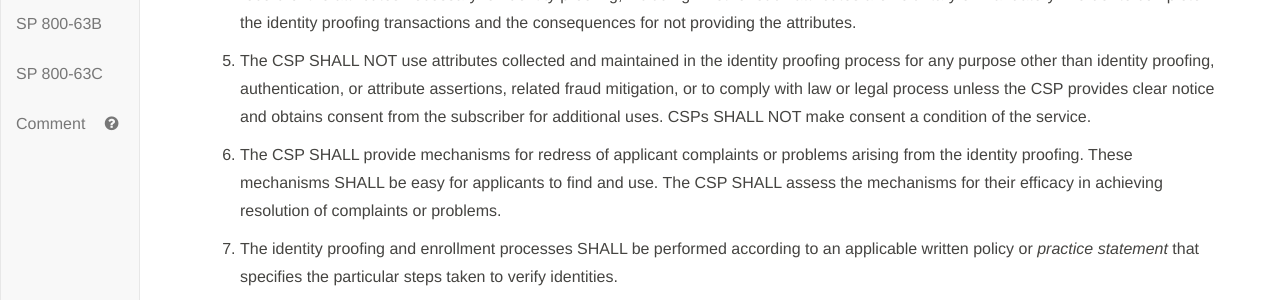
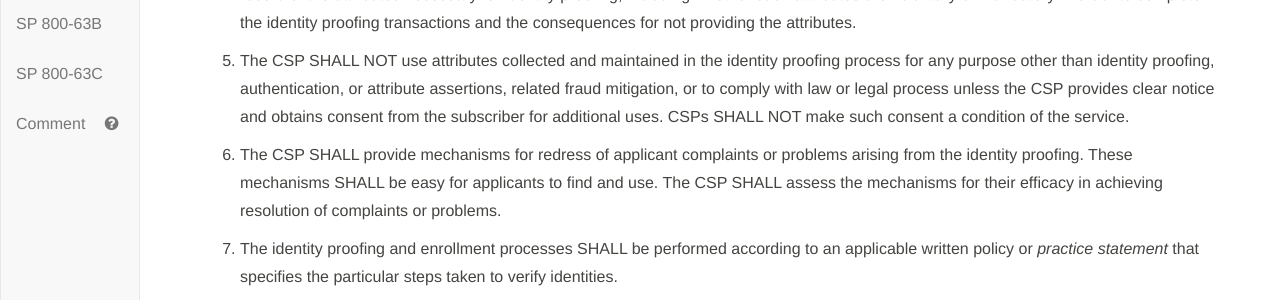
Before and after one commit to usnistgov/800-63-3, a Jekyll site: the page built from sp800-63a/sec4_ial.md, in a window 1280 px wide and 900 px high, scrolled down 759 px. Shown: the part 208-508 px from the top of the window. Built offline with Jekyll 4.4.1, drawn with Linux system fonts in a browser that asks for light colours; our own code applies the rules of GitHub Pages for plain Markdown files.

Commit message:
Closes #1454

```diff
--- a/sp800-63a/sec4_ial.md
+++ b/sp800-63a/sec4_ial.md
@@ -43,7 +43,7 @@ The following requirements apply to any CSP performing identity proofing at IAL2
 
 4. The CSP SHALL provide explicit notice at the time of collection to the applicant regarding the purpose for collecting and maintaining a record of the attributes necessary for identity proofing, including whether such attributes are voluntary or mandatory in order to complete the identity proofing transactions and the consequences for not providing the attributes.
 
-5. The CSP SHALL NOT use attributes collected and maintained in the identity proofing process for any purpose other than identity proofing, authentication, or attribute assertions, related fraud mitigation, or to comply with law or legal process unless the CSP provides clear notice and obtains consent from the subscriber for additional uses. CSPs SHALL NOT make consent a condition of the service.
+5. The CSP SHALL NOT use attributes collected and maintained in the identity proofing process for any purpose other than identity proofing, authentication, or attribute assertions, related fraud mitigation, or to comply with law or legal process unless the CSP provides clear notice and obtains consent from the subscriber for additional uses. CSPs SHALL NOT make such consent a condition of the service.
 
 6. The CSP SHALL provide mechanisms for redress of applicant complaints or problems arising from the identity proofing. These mechanisms SHALL be easy for applicants to find and use. The CSP SHALL assess the mechanisms for their efficacy in achieving resolution of complaints or problems.
 
```
